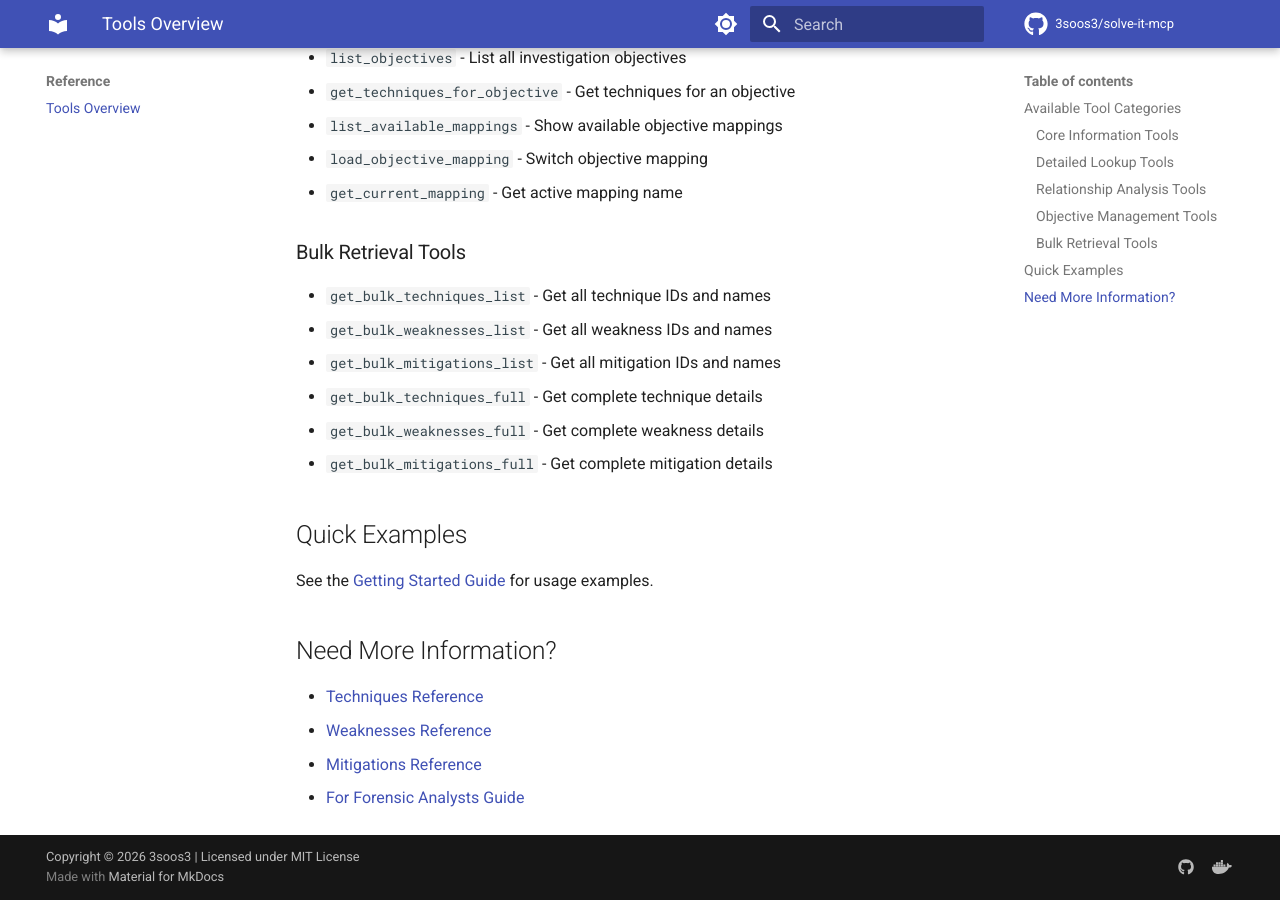
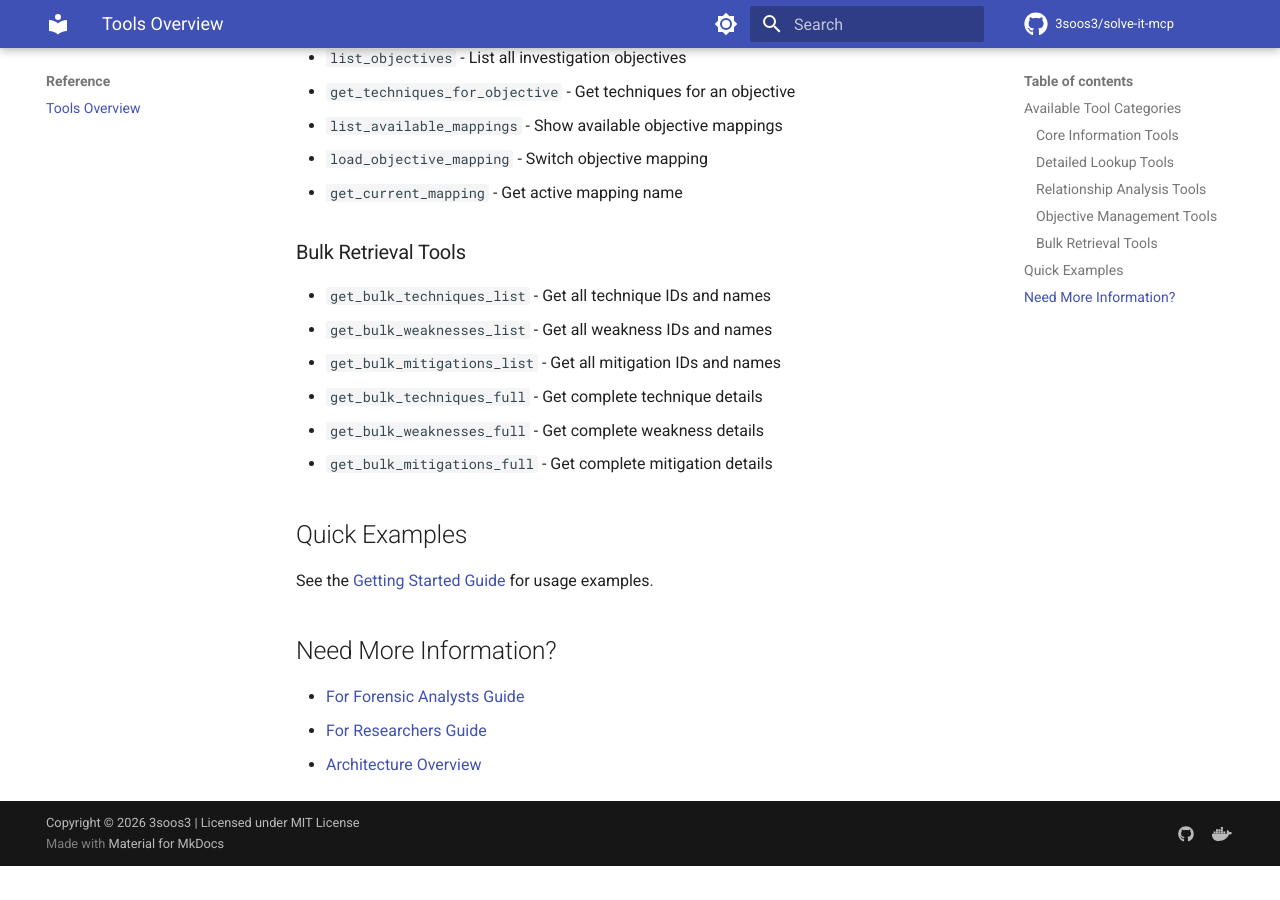
Before and after one commit to 3soos3/solve-it-mcp, an MkDocs documentation site: the page built from docs/reference/tools-overview.md, in a window 1280 px wide and 900 px high, scrolled down 1015 px. Built offline with MkDocs 1.6.1 and Material for MkDocs 9.7.7, drawn with Linux system fonts in a browser that asks for light colours; comment, search, counter and statistics services are not loaded; after the commit the page ends 1881 px from its top, so only the background shows below that.

Commit message:
docs: remove remaining broken links from stub files
- Remove links to non-existent techniques, weaknesses, mitigations from tools-overview
- Replace contributing.md link with testing-guide.md in releases.md
- Ensure mkdocs build --strict passes successfully

```diff
--- a/docs/reference/tools-overview.md
+++ b/docs/reference/tools-overview.md
@@ -44,7 +44,6 @@ See the [Getting Started Guide](../getting-started.md) for usage examples.
 
 ## Need More Information?
 
-- [Techniques Reference](techniques.md)
-- [Weaknesses Reference](weaknesses.md)
-- [Mitigations Reference](mitigations.md)
 - [For Forensic Analysts Guide](../guides/for-forensic-analysts.md)
+- [For Researchers Guide](../guides/for-researchers.md)
+- [Architecture Overview](../architecture/overview.md)
```
Also changed, not shown: docs/development/releases.md (+1 -1 lines).
